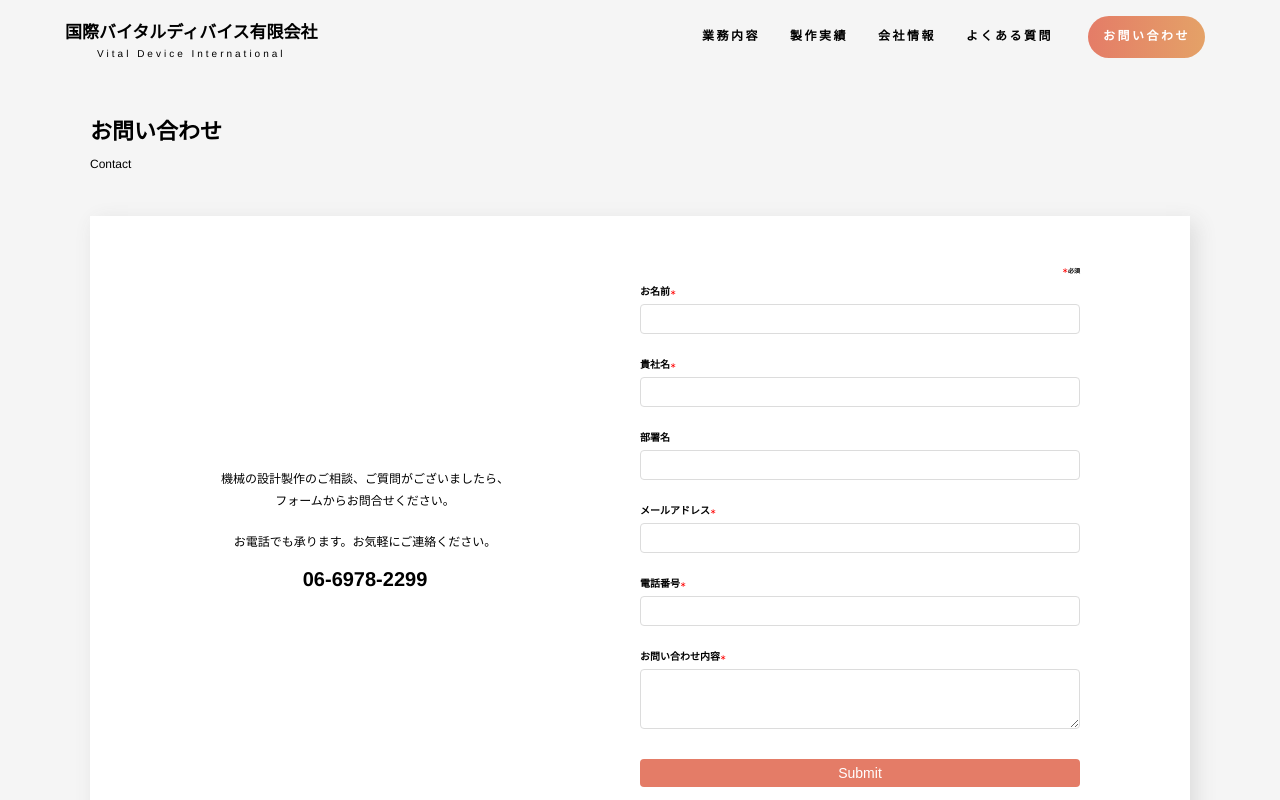
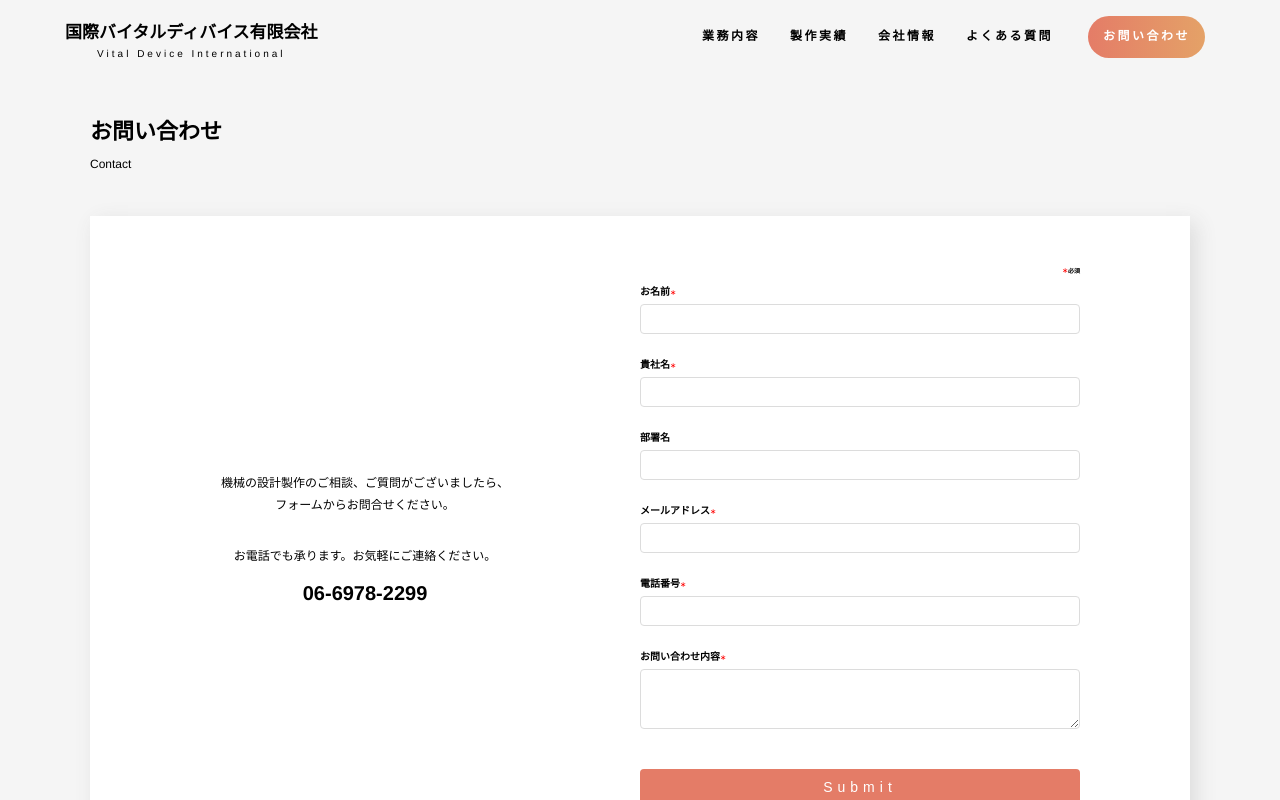
Before and after one commit to kenyaaaaaa/vitald, a Next.js app: page /contact in a window 1280 px wide. Shown: the top 800 px of the page. Built offline with nearby package versions, Linux system fonts and the light colour scheme.

Commit message:
homeヘッダー修正、問い合わせページ修正

```diff
--- a/components/common/Header.tsx
+++ b/components/common/Header.tsx
@@ -79,6 +79,9 @@ const normal = css`
   }
 `;
 const header = css`
+  position: absolute;
+  z-index: 1000;
+  width: 100%;
   ${mqLarge} {
     position: relative;
     margin: 0 auto;
--- a/components/contact/Contact.tsx
+++ b/components/contact/Contact.tsx
@@ -55,7 +55,7 @@ const Contact = () => {
                 お問い合わせ内容<span>＊</span>
               </label>
               <textarea id="content" {...register("content")} />
-              <p>{data}</p>
+              {/* <p>{data}</p> */}
               <input type="submit" />
             </form>
           </div>
@@ -67,14 +67,14 @@ const Contact = () => {
 
 const formDesc = css`
   font-size: 1.2rem;
-  padding-top: 3rem;
+  padding-top: 5rem;
   ${mqLarge} {
     padding: 0;
   }
 `;
 const phoneDesc = css`
   font-size: 1.2rem;
-  margin-top: 2rem;
+  margin-top: 3rem;
 `;
 const phoneNumber = css`
   font-size: 2rem;
@@ -103,9 +103,8 @@ const required = css`
   }
 `;
 const right = css`
-  padding: 3rem 0;
+  padding: 5rem 0;
   ${mqLarge} {
-    padding: 5rem 0;
     width: 80%;
   }
   label {
@@ -137,7 +136,7 @@ const right = css`
     height: 6rem;
   }
   input[type="submit"] {
-    /* appearance: none; */
+    appearance: none;
     background-color: hsl(10, 70%, 65%);
     color: white;
     border: none;
@@ -145,6 +144,9 @@ const right = css`
     display: block;
     cursor: pointer;
     width: 100%;
+    padding: 1rem;
+    letter-spacing: 0.5rem;
+    margin-top: 4rem;
     ${mqLarge} {
       width: 80%;
       border-radius: 4px;
@@ -160,7 +162,7 @@ const right = css`
 const wrapper = css`
   background-color: whitesmoke;
   padding-bottom: 20rem;
-  padding-top: 2.5rem;
+  padding-top: 9rem;
   ${mqLarge} {
     padding-top: 11rem;
   }
--- a/components/faq/Faq.tsx
+++ b/components/faq/Faq.tsx
@@ -153,7 +153,7 @@ const answer = css`
 const wrapper = css`
   background-color: whitesmoke;
   padding-bottom: 20rem;
-  padding-top: 2.5rem;
+  padding-top: 9rem;
   ${mqLarge} {
     padding-top: 11rem;
   }
```
